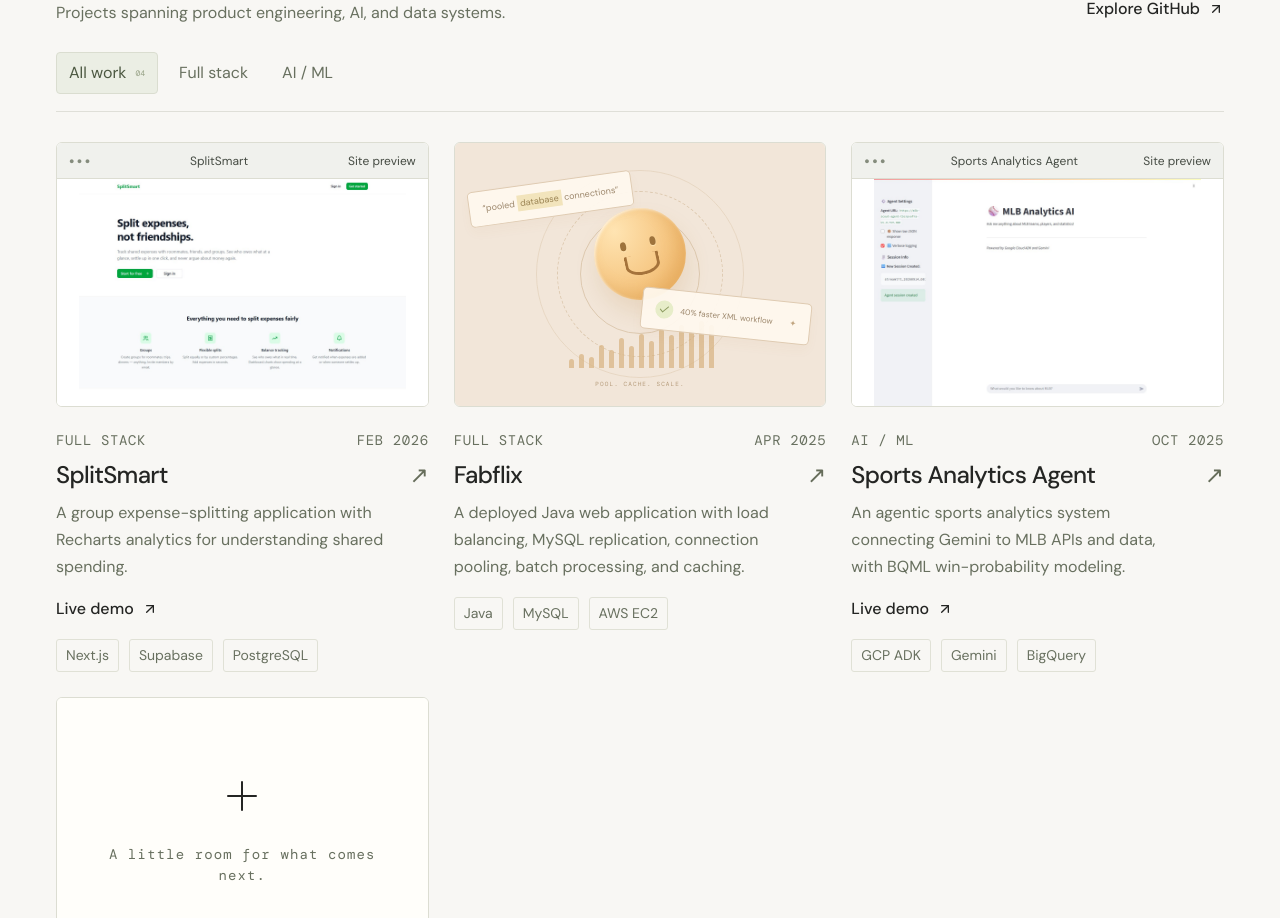
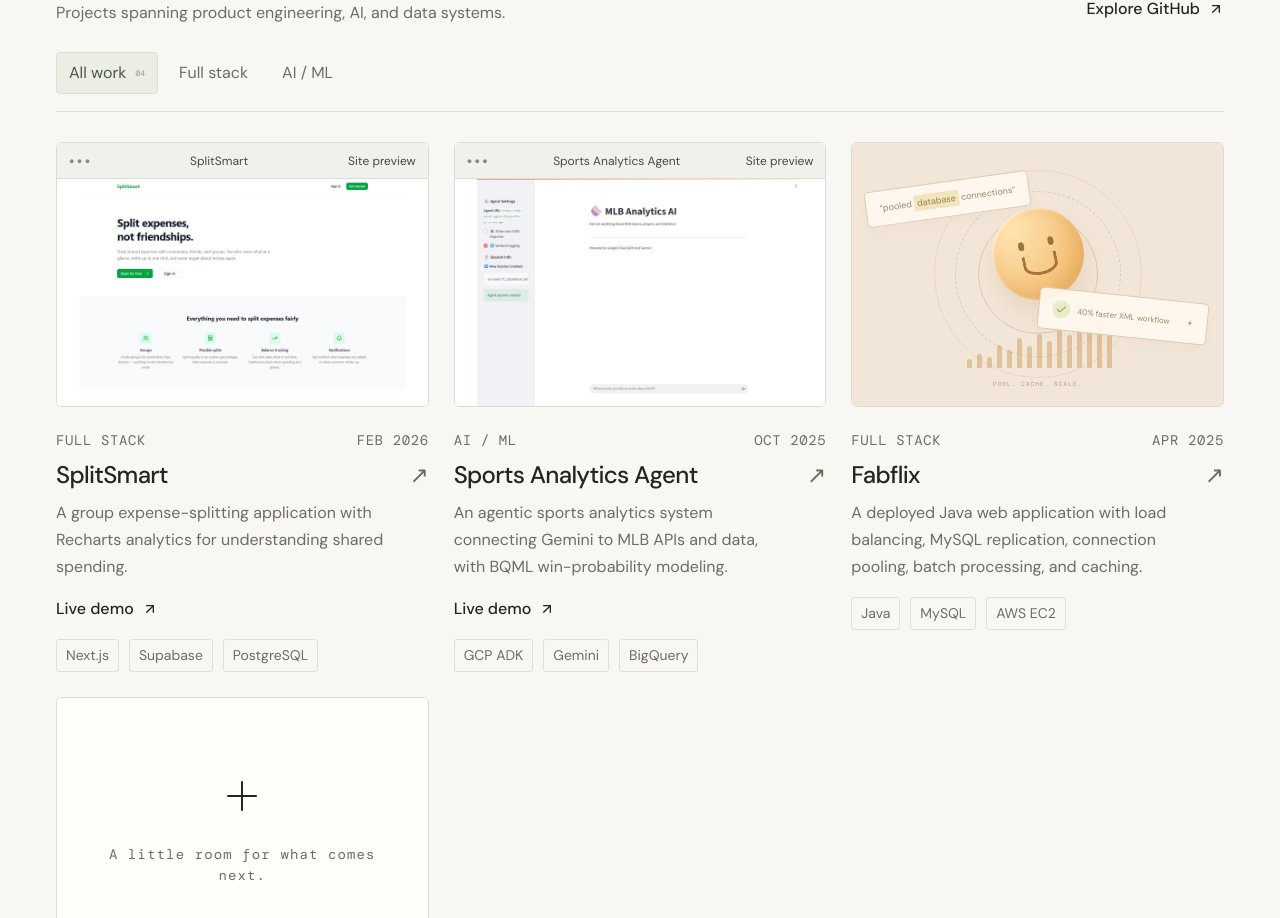
Before and after one commit to danmengo/portfolio-website, a React (Vite) app: page / in a window 1280 px wide. Shown: the part 1137-2055 px from the top of the page. Built offline with nearby package versions, Linux system fonts and the light colour scheme.

Commit message:
fix: display projects newest to oldest

```diff
--- a/src/components/HomePage.tsx
+++ b/src/components/HomePage.tsx
@@ -13,7 +13,7 @@
   Sparkles,
   Terminal,
 } from "lucide-react";
-import { projects } from "../data/projects";
+import { projectsNewestFirst as projects } from "../data/projects";
 import ProjectArtwork from "./ProjectArtwork";
 import StackDiagram from "./StackDiagram";
 import { ProjectTemplateCard } from "./ProjectTemplate";
--- a/src/components/ResumePage.tsx
+++ b/src/components/ResumePage.tsx
@@ -1,5 +1,5 @@
 import { ArrowLeft, ArrowUpRight, Download, Printer } from 'lucide-react';
-import { projects } from '../data/projects';
+import { projectsNewestFirst as projects } from '../data/projects';
 import './resume.css';
 
 const skills = [
--- a/src/data/projects.ts
+++ b/src/data/projects.ts
@@ -49,7 +49,7 @@
   {
     id: "fabflix",
     name: "Fabflix",
-    number: "02",
+    number: "03",
     date: "APR 2025",
     category: "Full stack",
     tagline: "A Java web application built to scale.",
@@ -74,7 +74,7 @@
     id: "sports-analytics-agent",
     name: "Sports Analytics Agent",
     liveUrl: "https://mlb-scout-ui-t5crpvofra-uc.a.run.app/",
-    number: "03",
+    number: "02",
     date: "OCT 2025",
     category: "AI / ML",
     tagline: "A data agent built around baseball questions.",
@@ -99,3 +99,6 @@
 
 export const findProject = (id: string | undefined) =>
   projects.find((project) => project.id === id);
+
+// Display order is separate from the source array used by the RAG index.
+export const projectsNewestFirst = [...projects].sort((a, b) => a.number.localeCompare(b.number));
```
